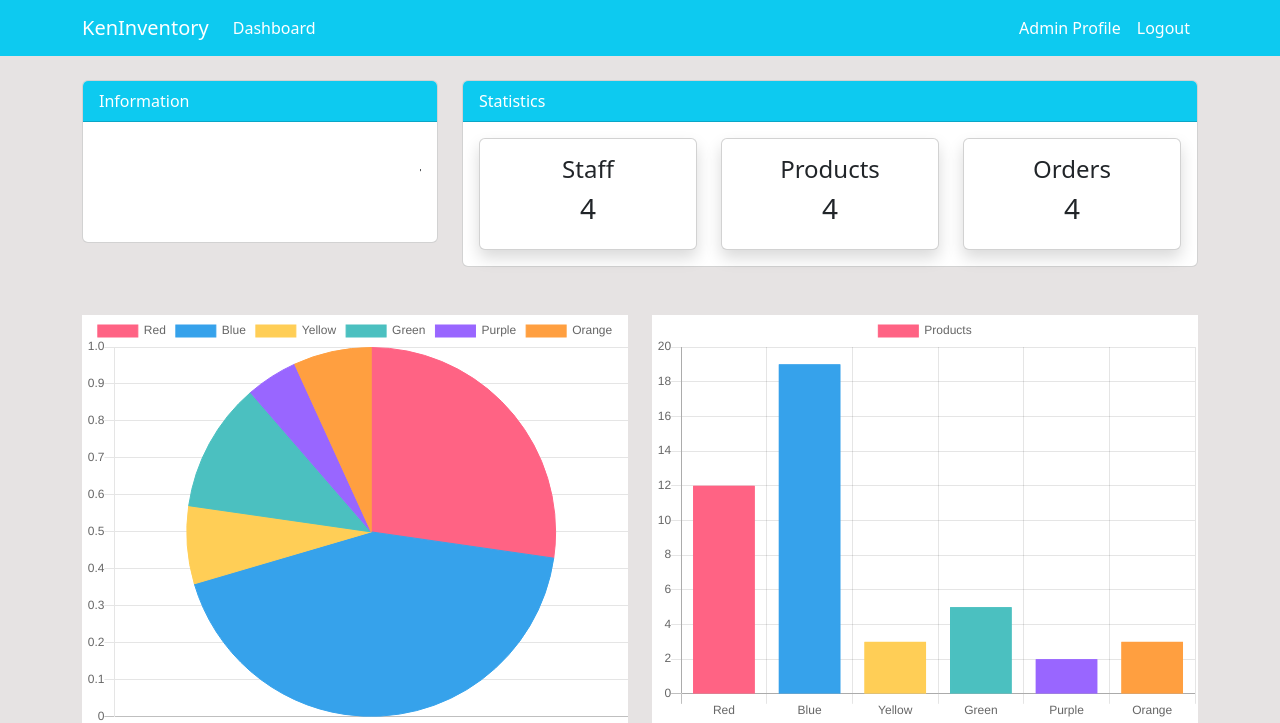
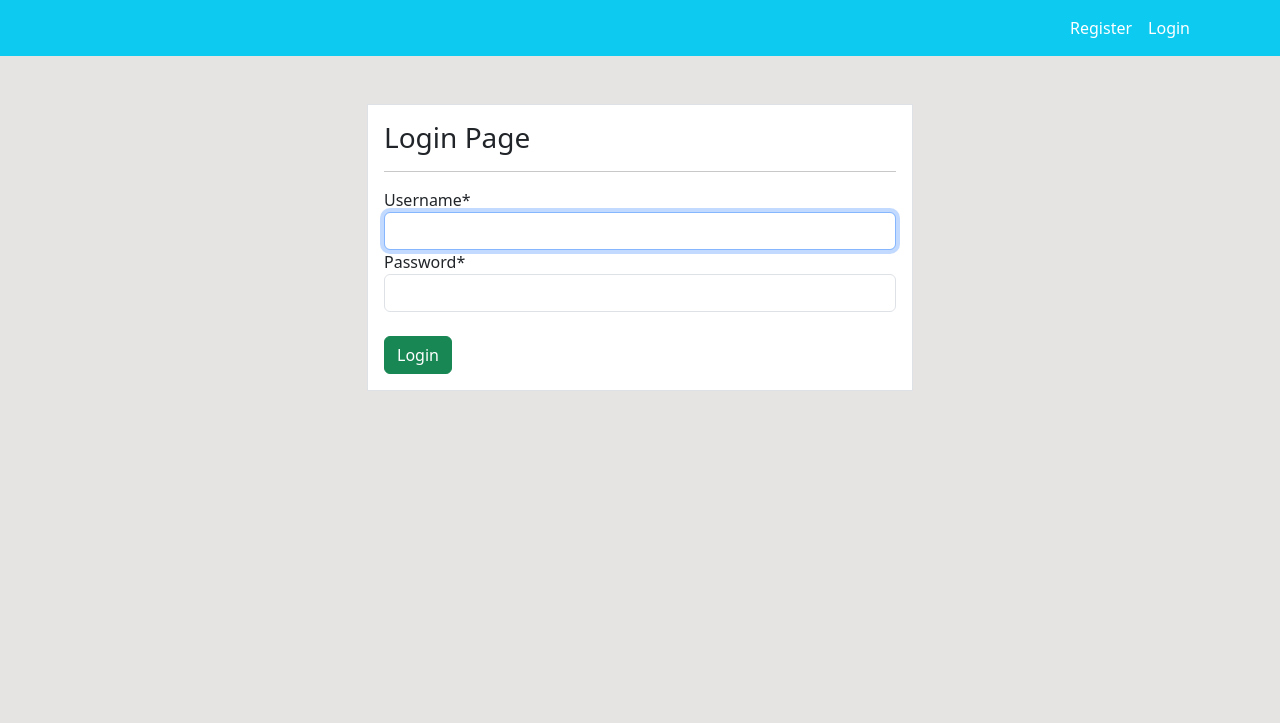
Before and after one commit to Esenbaev-Muxan/Management_Dashboard-django, a Django app: page / in a window 1280 px wide. Shown: the top 723 px of the page. Run offline with Django 4.2, Linux system fonts and the light colour scheme; some libraries are stand-ins or nearby versions.

Commit message:
Login and Logout authentication

```diff
--- a/dashboard/urls.py
+++ b/dashboard/urls.py
@@ -3,7 +3,7 @@ from . import views
 
 
 urlpatterns = [
-    path('', views.index, name='dashboard-index'),
+    path('dashboard/', views.index, name='dashboard-index'),
     path('staff/', views.staff, name='dashboard-staff'),
     path('product/', views.product, name='dashboard-product'),
     path('order/', views.order, name='dashboard-order'),
--- a/inventoryproject/settings.py
+++ b/inventoryproject/settings.py
@@ -132,4 +132,6 @@ STATIC_ROOT = (BASE_DIR/"asert/")
 # Default primary key field type
 # https://docs.djangoproject.com/en/4.1/ref/settings/#default-auto-field
 
+LOGIN_REDIRECT_URL = 'dashboard-index'
+
 DEFAULT_AUTO_FIELD = 'django.db.models.BigAutoField'
--- a/inventoryproject/urls.py
+++ b/inventoryproject/urls.py
@@ -16,9 +16,12 @@ Including another URLconf
 from django.contrib import admin
 from django.urls import path, include
 from user import views as user_view
+from django.contrib.auth import views as auth_views
 
 urlpatterns = [
     path('admin/', admin.site.urls),
     path('', include('dashboard.urls')),
     path('register/', user_view.register, name='user-register'),
+    path('', auth_views.LoginView.as_view(template_name='user/login.html'), name='user-login'),
+    path('logout/', auth_views.LogoutView.as_view(template_name='user/logout.html'), name='user-logout'),
 ]
--- a/templates/partials/nav.html
+++ b/templates/partials/nav.html
@@ -1,5 +1,6 @@
 <!--Navbar-->
 <nav class="navbar navbar-expand-lg navbar-info bg-info">
+    {% if user.is_authenticated %}
     <div class="container">
         <a class="navbar-brand text-white" href="{% url 'dashboard-index' %}">KenInventory</a>
         <button class="navbar-toggler" type="button" data-toggle="collapse" data-target="#navbarSupportedContent"
@@ -20,12 +21,24 @@
                         <a class="nav-link text-white" href="profile.html">Admin Profile </a>
                     </li>
                     <li class="nav-item">
-                        <a class="nav-link text-white" href="#">Logout</a>
+                        <a class="nav-link text-white" href="{% url 'user-logout' %}">Logout</a>
                     </li>
                 </ul>
+                {% else %}
+                <div class="container navbar-collapse justify-content-end">
+                    <ul class="navbar-nav mr-auto ">
+                        <li class="nav-item active">
+                            <a class="nav-link text-white" href="{% url 'user-register' %}">Register</a>
+                        </li>
+                        <li class="nav-item">
+                            <a class="nav-link text-white" href="{% url 'user-login' %}">Login</a>
+                        </li>
+                    </ul>
+                </div>
             </div>
 
         </div>
     </div>
+    {% endif %}
 </nav>
 <!--End Navbar-->
--- a/templates/user/login.html
+++ b/templates/user/login.html
@@ -0,0 +1,25 @@
+{% extends 'partials/base.html' %}
+
+{% block title %} Login Page {% endblock %}
+{% load crispy_forms_tags %}
+
+
+{% block content %}
+    <div class="container">
+        <div class="row mt-5">
+            <div class="col-md-6 offset-md-3">
+                <div class="border p-3 bg-white">
+                    <h3>Login Page</h3>
+                    <hr>
+
+                    <form action="" method="POST">
+                        {% csrf_token %}
+                        {{ form|crispy }}<br>
+                        <input class="btn btn-success" type="submit" value="Login">
+                    </form>
+
+                </div>
+            </div>
+        </div>
+    </div>
+{% endblock  %}
--- a/user/views.py
+++ b/user/views.py
@@ -9,7 +9,7 @@ def register(request):
         form = CreateUserForm(request.POST)
         if form.is_valid():
             form.save()
-            return redirect('dashboard-index')
+            return redirect('user-login')
     else:
         form = CreateUserForm()
 
```
Also changed, not shown: templates/user/logout.html (+21 -0 lines), db.sqlite3.
